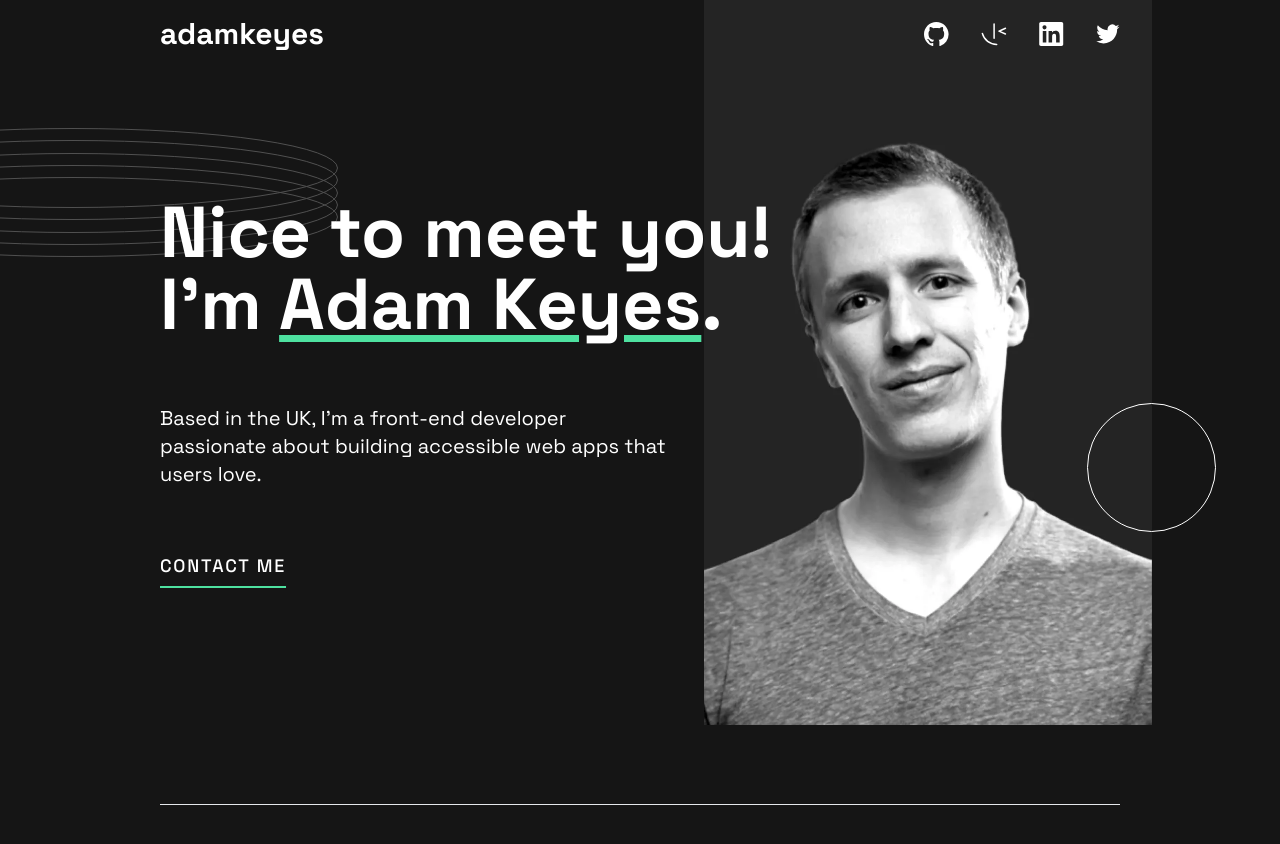
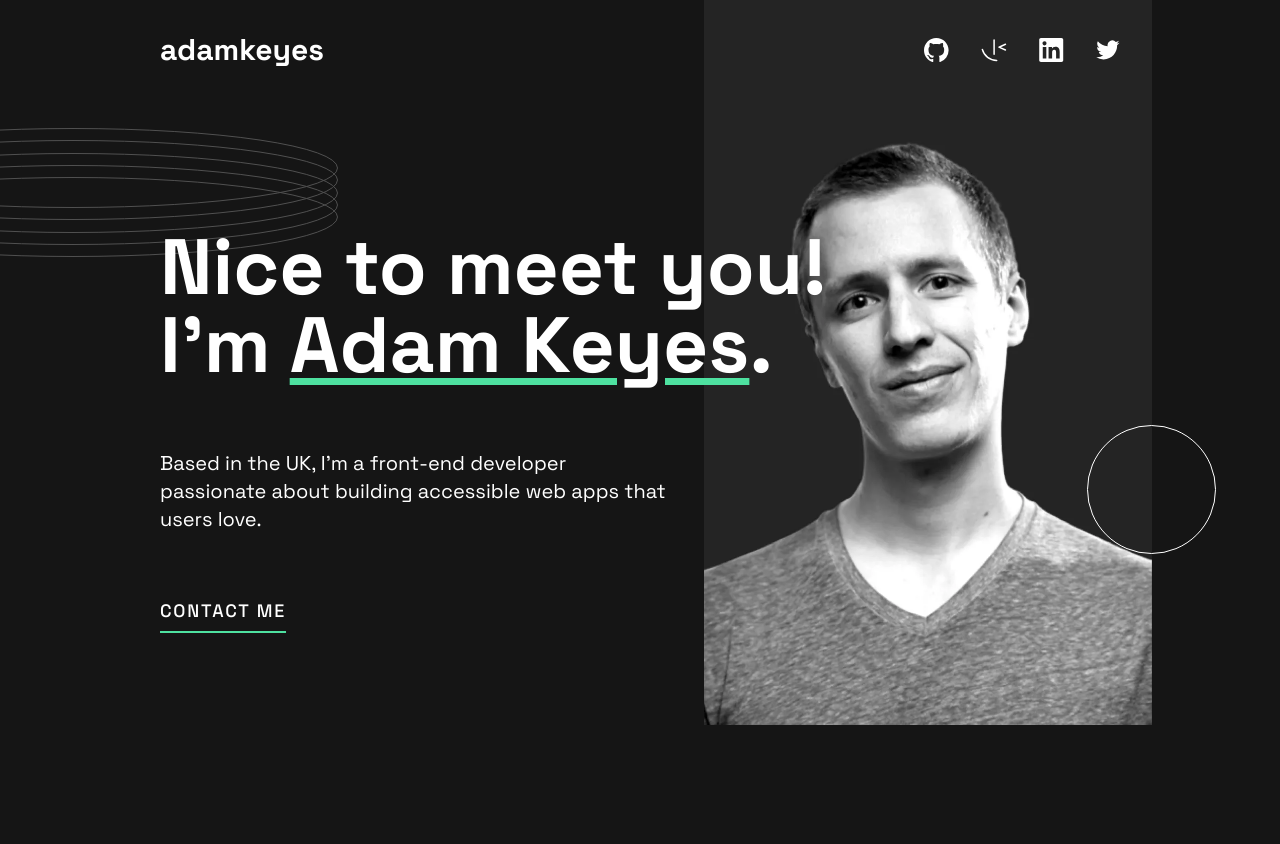
Before and after one commit to moutafatin1/one-page-portfolio, a React (Vite) app: page / in a window 1280 px wide. Shown: the top 844 px of the page. Before the commit the page ends 805 px from the top, so only its background shows below. Built offline with nearby package versions, Linux system fonts and the light colour scheme.

Commit message:
refactor

```diff
--- a/src/App.tsx
+++ b/src/App.tsx
@@ -1,58 +1,13 @@
-import ProfileDesktop from "./assets/images/image-profile-desktop.webp";
-import ProfileMobile from "./assets/images/image-profile-mobile.webp";
-import ProfileTablet from "./assets/images/image-profile-tablet.webp";
-import { PatternCircle } from "./components/common/PatternCircle";
-import { PatternRings } from "./components/common/PatternRings";
-
-import { FronendmentorIcon } from "./components/icons/FronendmentorIcon";
-import { GithubIcon } from "./components/icons/GithubIcon";
-import { LinkedinIcon } from "./components/icons/LinkedinIcon";
-import { TwitterIcon } from "./components/icons/TwitterIcon";
+import { ExperiencesSection } from "./components/ExperiencesSection";
+import { Header } from "./components/Header";
+import { IntroSection } from "./components/IntroSection";
 
 const App = () => {
   return (
-    <main className="relative mx-auto max-w-5xl">
-      <header className="mx-8 flex flex-col items-center justify-between gap-6 py-4 sm:flex-row">
-        <span className="text-2xl font-bold text-white sm:text-3xl">
-          adamkeyes
-        </span>
-        <div className="flex items-center gap-4 sm:gap-8">
-          <GithubIcon className="cursor-pointer  text-white transition-colors hover:text-opp-green" />
-          <FronendmentorIcon className="cursor-pointer text-white transition-colors hover:text-opp-green" />
-          <LinkedinIcon className="cursor-pointer text-white transition-colors hover:text-opp-green" />
-          <TwitterIcon className="cursor-pointer text-white transition-colors hover:text-opp-green" />
-        </div>
-      </header>
-
-      <section className="mx-8 mt-80 border-b pb-16 sm:mt-32 lg:pb-56">
-        <PatternCircle className="absolute -right-16 top-1/4 sm:top-[50%]" />
-        <PatternRings className="absolute -left-80 top-32 -z-10" />
-        <picture>
-          <source media="(min-width: 1024px)" srcSet={ProfileDesktop} />
-          <source media="(min-width: 640px)" srcSet={ProfileTablet} />
-          <img
-            src={ProfileMobile}
-            alt="profile pic"
-            className="absolute left-1/2 top-0 -z-10  max-w-[180px] -translate-x-1/2 sm:right-0 sm:left-auto sm:max-w-xs sm:translate-x-0 lg:max-w-md"
-          />
-        </picture>
-        <div className="space-y-8 text-center sm:max-w-md sm:text-left lg:max-w-2xl lg:space-y-16">
-          <h1 className="text-5xl font-bold text-white sm:text-7xl ">
-            Nice to meet you! I'm{" "}
-            <span className="underline decoration-opp-green underline-offset-[6px] ">
-              Adam Keyes
-            </span>
-            .
-          </h1>
-          <p className="text-white sm:max-w-lg sm:text-lg lg:text-xl">
-            Based in the UK, I'm a front-end developer passionate about building
-            accessible web apps that users love.
-          </p>
-          <p className="cursor-pointer text-lg font-medium tracking-widest text-white underline decoration-opp-green decoration-2 underline-offset-[14px] transition-colors hover:text-opp-green">
-            CONTACT ME
-          </p>
-        </div>
-      </section>
+    <main className="relative mx-auto max-w-5xl px-8">
+      <Header />
+      <IntroSection />
+      <ExperiencesSection />
     </main>
   );
 };
--- /dev/null
+++ b/src/components/Header.tsx
@@ -0,0 +1,19 @@
+import { FronendmentorIcon } from "../components/icons/FronendmentorIcon";
+import { GithubIcon } from "../components/icons/GithubIcon";
+import { LinkedinIcon } from "../components/icons/LinkedinIcon";
+import { TwitterIcon } from "../components/icons/TwitterIcon";
+export const Header = () => {
+  return (
+    <header className="flex flex-col items-center justify-between gap-6 py-8 sm:flex-row">
+      <span className="text-2xl font-bold text-white sm:text-3xl">
+        adamkeyes
+      </span>
+      <div className="flex items-center gap-4 sm:gap-8">
+        <GithubIcon className="cursor-pointer  text-white transition-colors hover:text-opp-green" />
+        <FronendmentorIcon className="cursor-pointer text-white transition-colors hover:text-opp-green" />
+        <LinkedinIcon className="cursor-pointer text-white transition-colors hover:text-opp-green" />
+        <TwitterIcon className="cursor-pointer text-white transition-colors hover:text-opp-green" />
+      </div>
+    </header>
+  );
+};
--- /dev/null
+++ b/src/components/IntroSection.tsx
@@ -0,0 +1,39 @@
+import ProfileDesktop from "../assets/images/image-profile-desktop.webp";
+import ProfileMobile from "../assets/images/image-profile-mobile.webp";
+import ProfileTablet from "../assets/images/image-profile-tablet.webp";
+import { PatternCircle } from "../components/common/PatternCircle";
+import { PatternRings } from "../components/common/PatternRings";
+
+export const IntroSection = () => {
+  return (
+    <section className="mt-80 border-b pb-16 sm:mt-32 lg:pb-56">
+      <PatternCircle className="absolute -right-16 top-1/4 sm:top-[50%]" />
+      <PatternRings className="absolute -left-80 top-32 -z-10" />
+      <picture>
+        <source media="(min-width: 1024px)" srcSet={ProfileDesktop} />
+        <source media="(min-width: 640px)" srcSet={ProfileTablet} />
+        <img
+          src={ProfileMobile}
+          alt="profile pic"
+          className="absolute left-1/2 top-0 -z-10  max-w-[180px] -translate-x-1/2 sm:right-0 sm:left-auto sm:max-w-xs sm:translate-x-0 lg:max-w-md"
+        />
+      </picture>
+      <div className="space-y-8 text-center sm:max-w-md sm:text-left lg:max-w-2xl lg:space-y-16">
+        <h1 className="text-5xl font-bold text-white sm:text-[4.9rem]">
+          Nice to meet you! I'm{" "}
+          <span className="underline decoration-opp-green underline-offset-[6px] ">
+            Adam Keyes
+          </span>
+          .
+        </h1>
+        <p className="text-white sm:max-w-lg sm:text-lg lg:text-xl">
+          Based in the UK, I'm a front-end developer passionate about building
+          accessible web apps that users love.
+        </p>
+        <p className="cursor-pointer text-lg font-medium tracking-widest text-white underline decoration-opp-green decoration-2 underline-offset-[14px] transition-colors hover:text-opp-green">
+          CONTACT ME
+        </p>
+      </div>
+    </section>
+  );
+};
```
